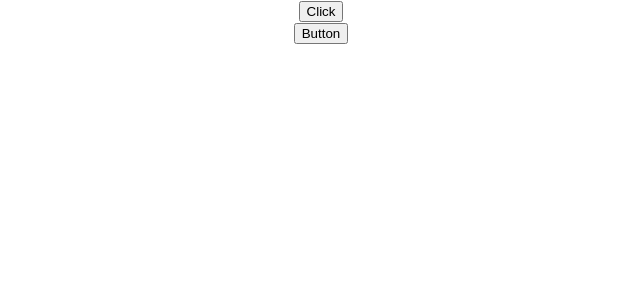
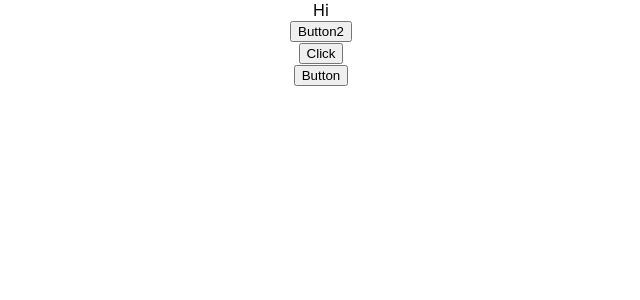
Before and after one commit to NorrisChenCA/norris_reactjs, a React (Create React App) app in the folder hello-world/: page / in a window 1280 px wide. Shown: the top 300 px of the page, without its empty margins (319-959 px from the left). Built offline with nearby package versions, Linux system fonts and the light colour scheme.

Commit message:
EventBind

```diff
--- a/hello-world/src/App.js
+++ b/hello-world/src/App.js
@@ -10,9 +10,11 @@
 import Greet3 from './components/Greet3';
 import FunctionClick from './components/FunctionClick';
 import ClassClick from './components/ClassClick';
+import EventBind from './components/EventBind';
 function App() {
   return (
     <div className="App">
+      <EventBind />
       <FunctionClick />
       <ClassClick />
       {/*<Greet3 name = "Stark" otherName = "Stank" />*/}
--- a/hello-world/src/components/ClassClick.js
+++ b/hello-world/src/components/ClassClick.js
@@ -1,9 +1,7 @@
 import React, { Component } from "react"
 
 class ClassClick extends Component{
-    clickHandler() {
-        console.log("don't click this button")
-    }
+
     render(){
         return(
          <div>
--- /dev/null
+++ b/hello-world/src/components/EventBind.js
@@ -0,0 +1,25 @@
+import React, { Component } from "react"
+
+class EventBind extends Component{
+    constructor(props){
+        super(props)
+        this.state={
+            message:"Hi"
+        }
+    }
+    clickHandler(){
+        this.setState({
+            message:"don't click this too"
+        })
+    }
+    render(){
+        return(
+         <div>
+            <div>{this.state.message}</div>
+            <button onClick = {this.clickHandler.bind(this)}>Button2</button>
+         </div>
+        )
+    }
+}
+
+export default EventBind
```
